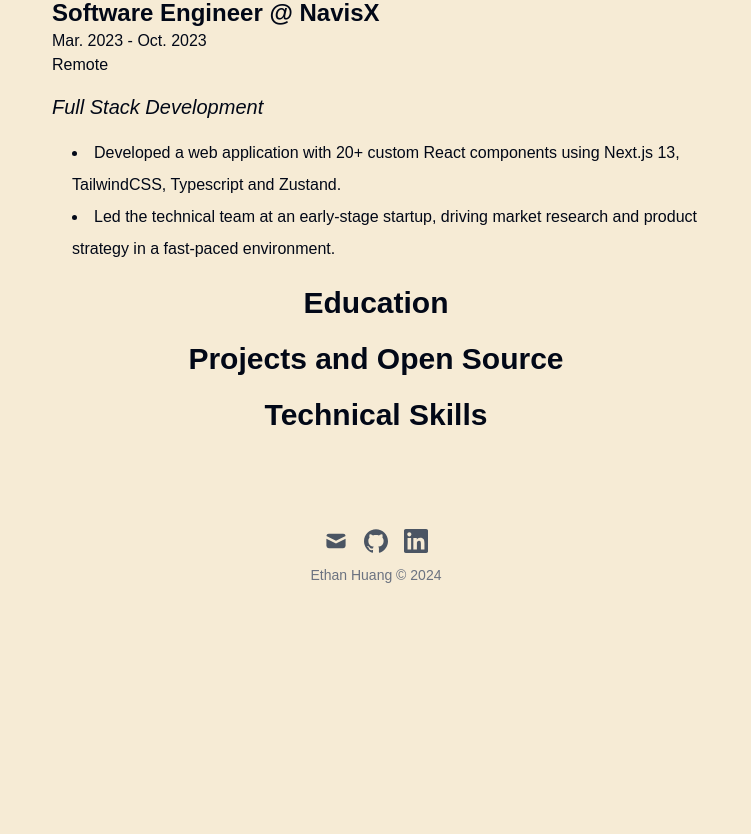
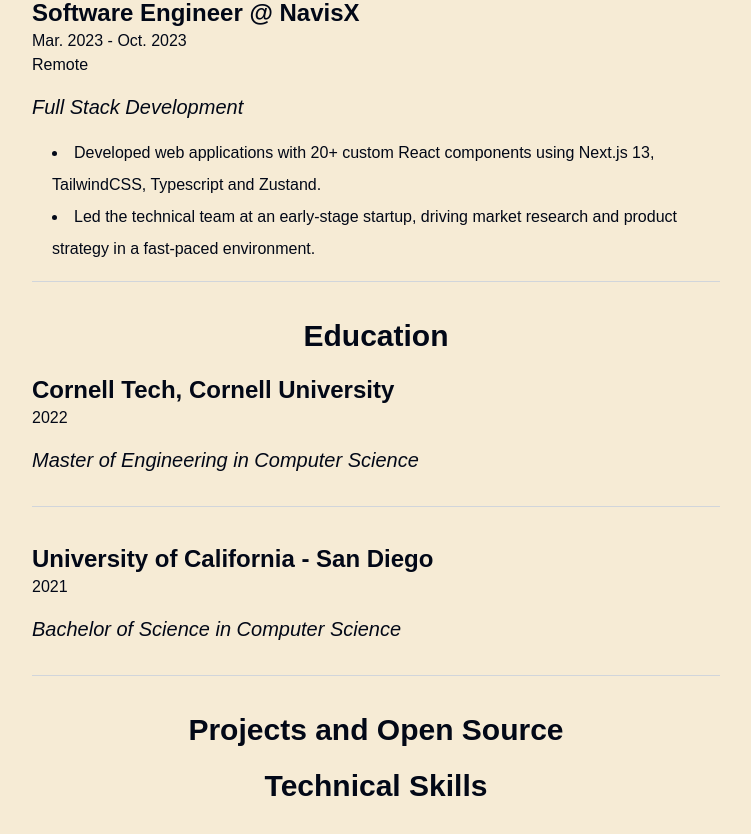
Before and after one commit to ethanh6/ethanhuang.dev, a Next.js app: page /resume in a window 1280 px wide. Shown: the part 1440-2274 px from the top of the page, without its empty margins (264-1015 px from the left). Before the commit the page ends 2057 px from the top, so only its background shows below. Built offline with nearby package versions, Linux system fonts and the light colour scheme; a web font is replaced by a local one.

Commit message:
multiple updates

```diff
--- a/src/app/about/page.tsx
+++ b/src/app/about/page.tsx
@@ -1,6 +1,7 @@
 import type { NextPage, Metadata } from 'next';
 import { ArticleJsonLd } from 'next-seo';
 import { siteConfigs } from '@/configs/siteConfigs';
+import CustomLink from '@/components/CustomLink';
 
 export const metadata: Metadata = {
   title: 'About',
@@ -10,7 +11,8 @@
 
 const Home: NextPage<Props> = () => {
   return (
-    <article className="prose dark:prose-dark md:prose-lg prose-p:text-lg my-8 space-y-3 transition-colors md:space-y-5">
+    <article className="prose dark:prose-dark md:prose-lg prose-p:text-lg my-8 transition-colors">
+      <div className="space-y-3 md:space-y-5">
         <p>
           {' '}
           Hey there, my name is
@@ -24,8 +26,8 @@
           <span className="highlight">Supermicro</span>.
         </p>
         <p>
-        I focus on <span className="highlight">full-stack development</span> and{' '}
-        <span className="highlight">infrastructure automation</span>.
+          I focus on <span className="highlight">full-stack development</span>{' '}
+          and <span className="highlight">infrastructure automation</span>.
         </p>
         <p>
           Previously, I graduated from{' '}
@@ -44,9 +46,9 @@
             across psychology, philosophy, and science.
           </li>
           <li>
-          <span className="highlight">Full-stack development</span>. Details in
-          the{' '}
-          <a href="/skill" className="highlight">
+            <span className="highlight">Full-stack development</span>. Details
+            in the{' '}
+            <a href="/skill" className="highlight-link">
               skill
             </a>{' '}
             page.
@@ -59,8 +61,8 @@
             <span className="highlight">Blockchain</span>. DeFi and DEX.
           </li>
           <li>
-          <span className="highlight">Investing</span>. Surfing with the market
-          is fun.
+            <span className="highlight">Investing</span>. Surfing with the
+            market is fun.
           </li>
           <li>
             <span className="highlight">Basketball</span>. Still sharpening my
@@ -81,6 +83,20 @@
             <span className="highlight">My cats!</span>
           </li>
         </ul>
+      </div>
+
+      <div className="mt-12 space-y-3 md:space-y-5">
+        <p className="highlight">Contact:</p>
+        <p className="">
+          If you'd like to get in touch, shoot me a message on <span className="highlight-link">ethanhuang0606 at gmail dot com.</span>{' '}
+        </p>
+        <p>
+          You can also find me elsewhere on{' '}
+          <CustomLink href="https://github.com/ethanh6" className="highlight-link">Github</CustomLink>,{' '}
+          <CustomLink href="https://www.linkedin.com/in/ethanhuang0606" className="highlight-link">Linkedin</CustomLink>.
+        </p>
+        <p> Thanks! </p>
+      </div>
     </article>
   );
 };
--- a/src/app/page.tsx
+++ b/src/app/page.tsx
@@ -9,8 +9,8 @@
       <p className="">I'm Ethan, welcome to my website.</p>
       <p className="">
         {' '}
-        I’m a <span className="highlight">Software Engineer</span> with 1.5
-        years of experience, specializing in building scalable{' '}
+        I’m a <span className="highlight">Software Engineer</span> with 2 years
+        of experience, specializing in building scalable{' '}
         <span className="highlight"> full-stack </span>applications and managing
         reliable infrastructure. I focus on designing efficient systems that
         solve real-world challenges and drive operational success.{' '}
@@ -35,6 +35,10 @@
         and check out my{' '}
         <a href="https://github.com/ethanh6" className="highlight-link">
           GitHub
+        </a>{' '}
+        and{' '}
+        <a href="/resume" className="highlight-link">
+          Resume
         </a>
         .
       </p>
--- a/src/app/resume/page.tsx
+++ b/src/app/resume/page.tsx
@@ -56,7 +56,7 @@
         <div className="highlight text-center text-3xl">
           Professional Experience
         </div>
-        <div className="pl-5">
+        <div className="">
           <div className="highlight mt-5 text-2xl">
             Software Engineer @ Supermicro
           </div>
@@ -128,15 +128,44 @@
           <div className="">Remote</div>
           <div className="my-4 text-xl italic">Full Stack Development</div>
           <ul className="list-inside list-disc pl-5">
-            <li className="leading-loose">Developed a web application with 20+ custom React components using Next.js 13, TailwindCSS, Typescript and Zustand.
-</li>
-            <li className="leading-loose">Led the technical team at an early-stage startup, driving market research and product strategy in a fast-paced environment.
-</li>
+            <li className="leading-loose">
+              Developed web applications with 20+ custom React components using
+              Next.js 13, TailwindCSS, Typescript and Zustand.
+            </li>
+            <li className="leading-loose">
+              Led the technical team at an early-stage startup, driving market
+              research and product strategy in a fast-paced environment.
+            </li>
           </ul>
+          <hr className="my-4 border-gray-300 dark:border-gray-600" />
         </div>
       </div>
       <div className="flex flex-col">
         <p className="highlight text-center text-3xl">Education</p>
+
+        <div className="highlight mt-5 text-2xl">
+          Cornell Tech, Cornell University
+        </div>
+        <div className="">2022</div>
+        <div className="my-4 text-xl italic">
+          Master of Engineering in Computer Science
+        </div>
+        <ul className="list-inside list-disc pl-5"></ul>
+        <hr className="my-4 border-gray-300 dark:border-gray-600" />
+
+        <div className="highlight mt-5 text-2xl">
+          University of California - San Diego
+        </div>
+        <div className="">2021</div>
+        <div className="my-4 text-xl italic">
+          Bachelor of Science in Computer Science
+        </div>
+        <ul className="list-inside list-disc pl-5">
+          {
+            // <li className="leading-loose">jjjj</li>
+          }
+        </ul>
+        <hr className="my-4 border-gray-300 dark:border-gray-600" />
       </div>
       <div className="flex flex-col">
         <p className="highlight text-center text-3xl">
--- a/src/configs/footerConfigs.ts
+++ b/src/configs/footerConfigs.ts
@@ -1,10 +1,8 @@
 export const footerConfigs = {
   credit: 'Ethan Huang',
   socialLinks: {
-    email: 'ethanhuang0606@cornell.edu ',
+    email: 'ethanhuang0606@gmail.com ',
     github: 'https://github.com/ethanh6',
-    medium: 'https://https://ethanh6.medium.com',
     linkedin: 'https://www.linkedin.com/in/ethanhuang0606/',
-    facebook: 'https://www.facebook.com/EthanHuang1999',
   },
 };
```
Lines whose indentation alone changed are shown as unchanged.
